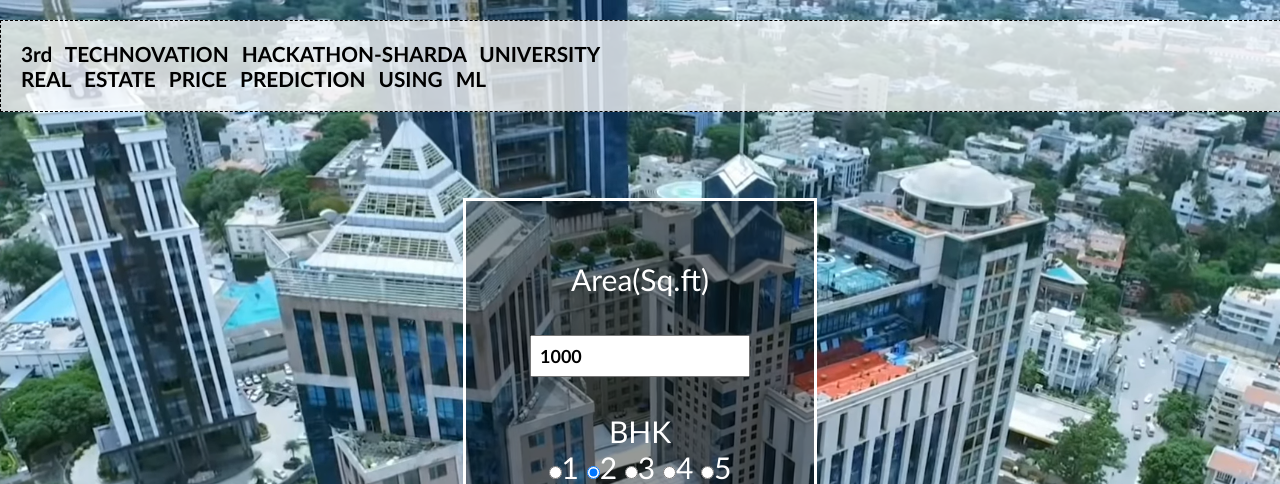
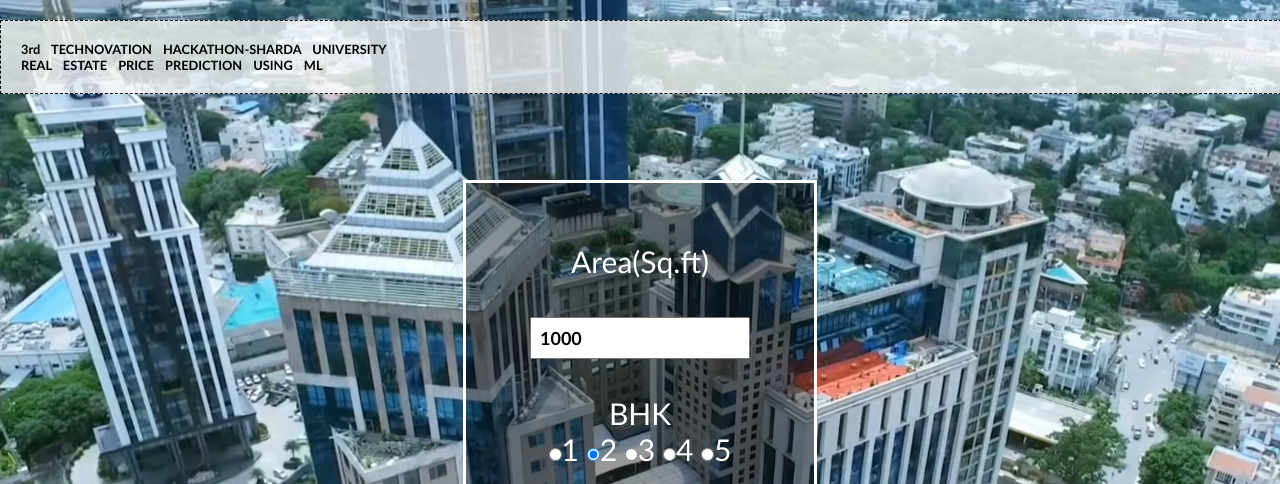
Before and after one commit to iambhushan6/Technovation-Hackathon, a Flask app: page / in a window 1280 px wide; the page is wider, and only the part inside the window is pictured. Shown: the top 484 px of that part. Run offline with Flask 2, Linux system fonts and the light colour scheme; parts of the project's set-up code (start-up, migrations or seed data) failed here and were passed over; some libraries are stand-ins or nearby versions.

Commit message:
Update stylehackathon.css

```diff
--- a/static/stylehackathon.css
+++ b/static/stylehackathon.css
@@ -121,7 +121,7 @@ h1{
 }
 .info h4,p{
     font-family: 'Gill Sans', 'Gill Sans MT', Calibri, 'Trebuchet MS', sans-serif;
-    font-size: 1.3rem;
+    font-size: 0.8rem;
     font-weight: 600;
     text-align: left;
     text-decoration: none;
```
